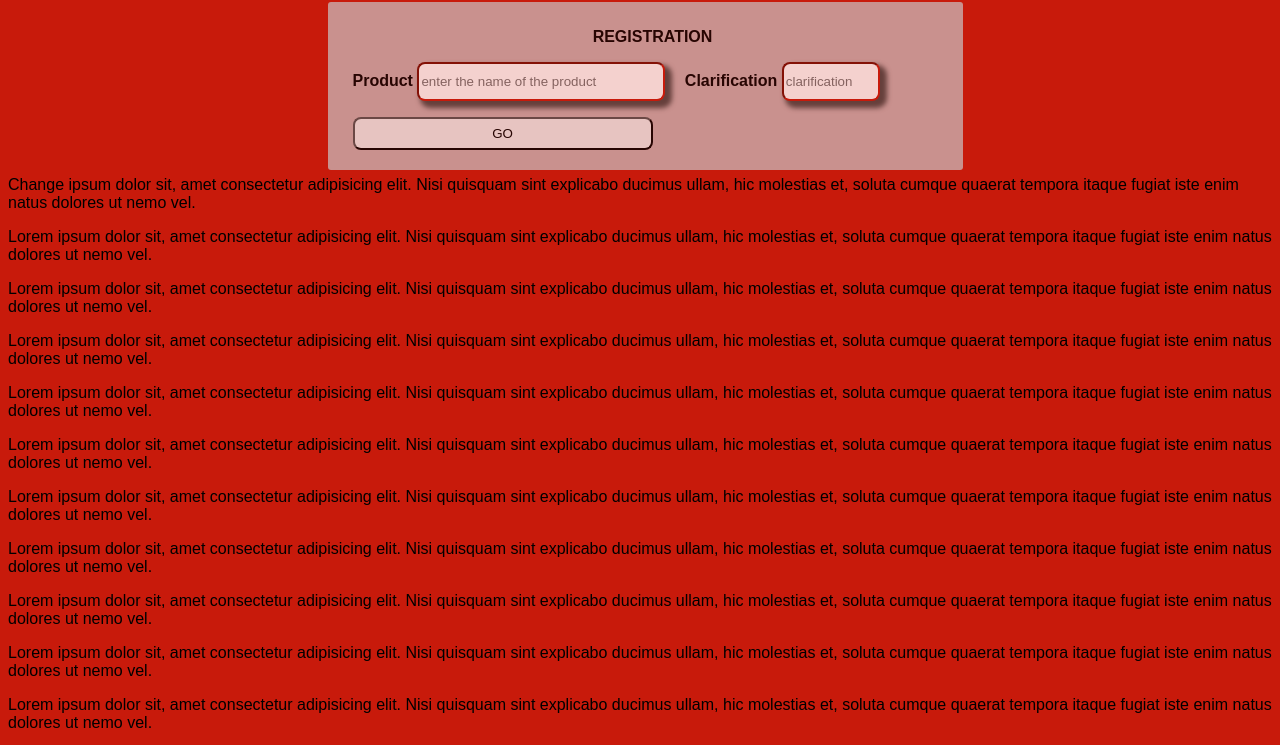
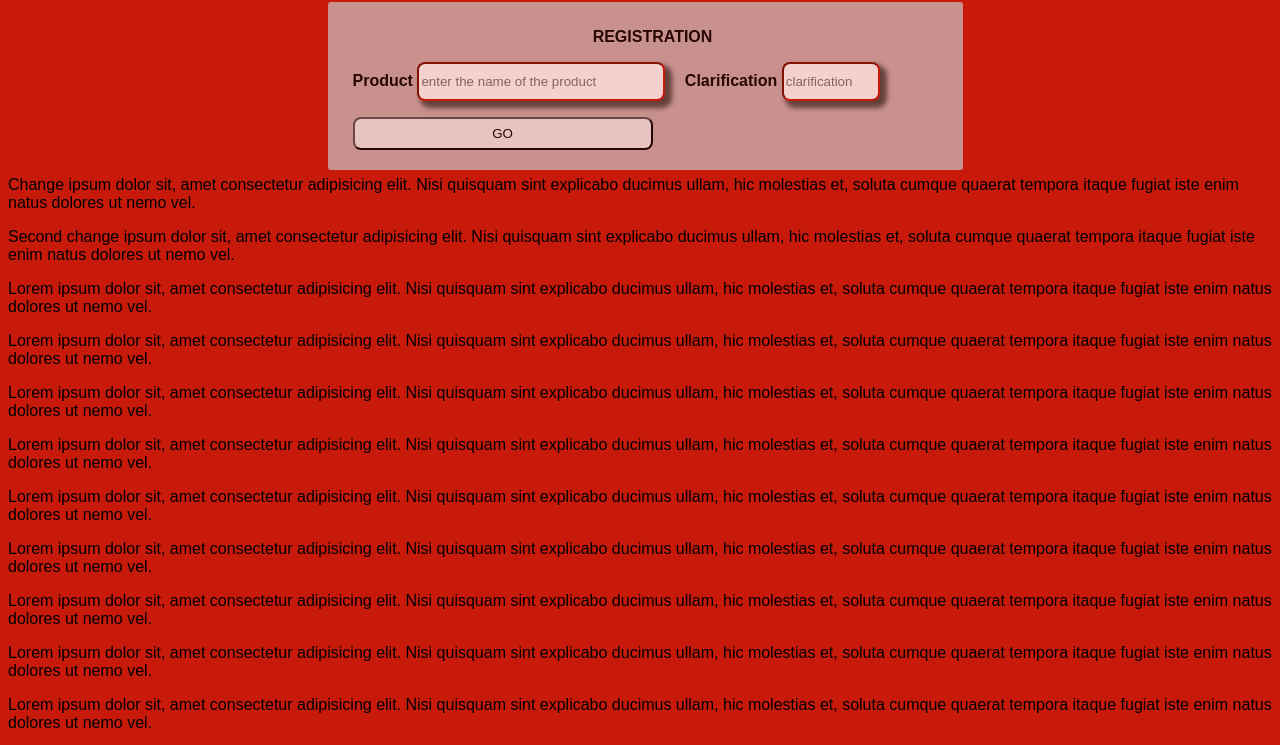
Before and after one commit to Reinfdrby1/compare, a plain HTML site: page compare.html in a window 1280 px wide. Shown: the part 50-795 px from the top of the page. Drawn offline with Linux system fonts and the light colour scheme; a web font is replaced by a local one.

Commit message:
Update compare.html

```diff
--- a/compare.html
+++ b/compare.html
@@ -45,7 +45,7 @@
             <p>            </p>
             <p></p>
             <p>Change ipsum dolor sit, amet consectetur adipisicing elit. Nisi quisquam sint explicabo ducimus ullam, hic molestias et, soluta cumque quaerat tempora itaque fugiat iste enim natus dolores ut nemo vel.</p>
-            <p>Lorem ipsum dolor sit, amet consectetur adipisicing elit. Nisi quisquam sint explicabo ducimus ullam, hic molestias et, soluta cumque quaerat tempora itaque fugiat iste enim natus dolores ut nemo vel.</p>
+            <p>Second change ipsum dolor sit, amet consectetur adipisicing elit. Nisi quisquam sint explicabo ducimus ullam, hic molestias et, soluta cumque quaerat tempora itaque fugiat iste enim natus dolores ut nemo vel.</p>
             <p>Lorem ipsum dolor sit, amet consectetur adipisicing elit. Nisi quisquam sint explicabo ducimus ullam, hic molestias et, soluta cumque quaerat tempora itaque fugiat iste enim natus dolores ut nemo vel.</p>
             <p>Lorem ipsum dolor sit, amet consectetur adipisicing elit. Nisi quisquam sint explicabo ducimus ullam, hic molestias et, soluta cumque quaerat tempora itaque fugiat iste enim natus dolores ut nemo vel.</p>
             <p>Lorem ipsum dolor sit, amet consectetur adipisicing elit. Nisi quisquam sint explicabo ducimus ullam, hic molestias et, soluta cumque quaerat tempora itaque fugiat iste enim natus dolores ut nemo vel.</p>
```
